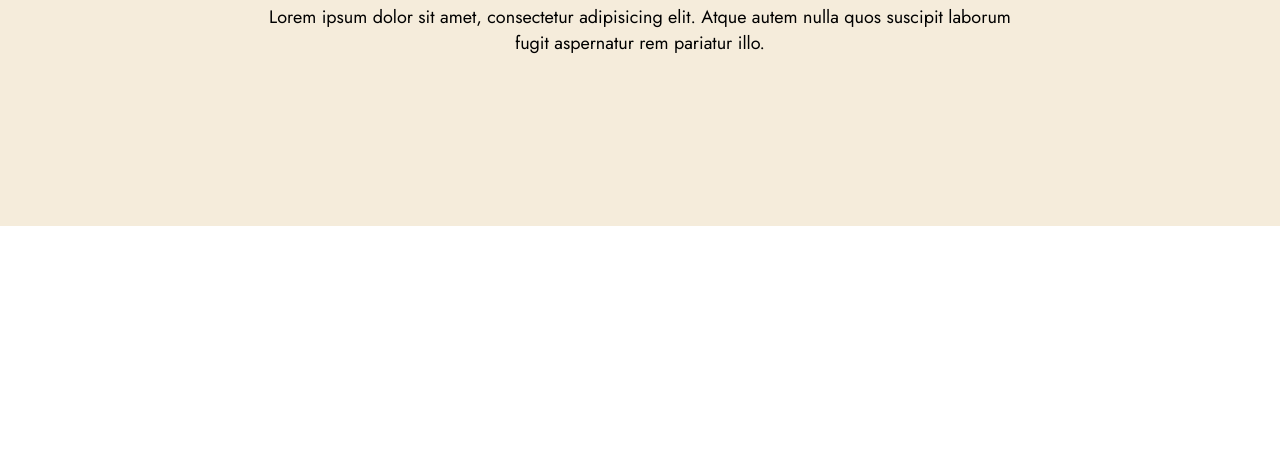
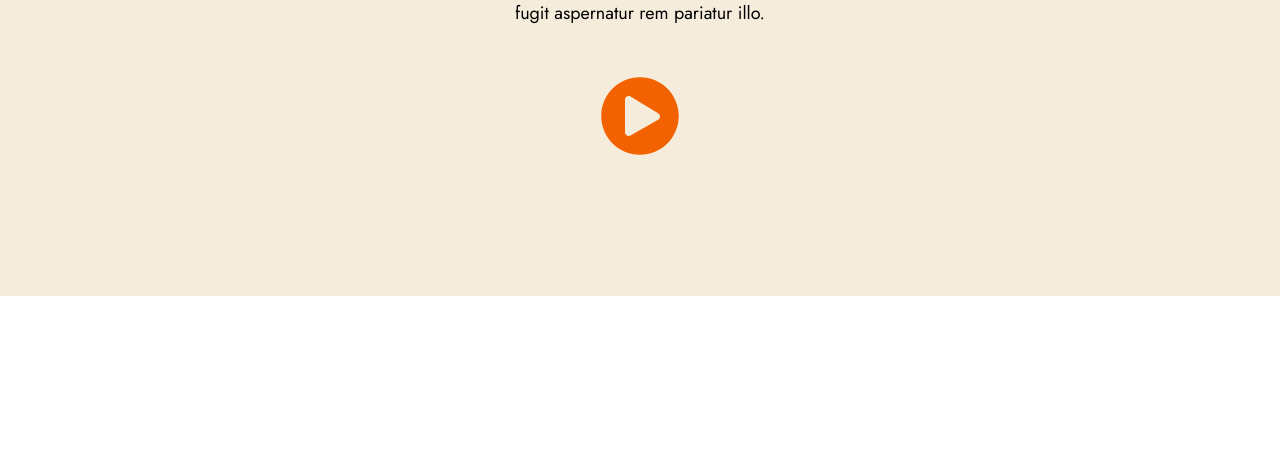
Before and after one commit to AlaminMJ/first-practices-project, a plain HTML site: page index.html in a window 1280 px wide. Shown: the part 337-800 px from the top of the page. Drawn offline with Linux system fonts and the light colour scheme.

Commit message:
add fontawsome icon

```diff
--- a/index.html
+++ b/index.html
@@ -34,6 +34,9 @@
                 <div class="content">
                     <h1>Do What You Love</h1>
                     <p>Lorem ipsum dolor sit amet, consectetur adipisicing elit. Atque autem nulla quos suscipit laborum fugit aspernatur rem pariatur illo.</p>
+                    <div class="play-icon">
+                        <i class="fas fa-play-circle"></i>
+                    </div>
                 </div>
 
             </div>
--- a/style.css
+++ b/style.css
@@ -64,7 +64,7 @@ header{
     color:#000000;
 }
 .header .container .content{
-    padding: 150px 0;
+    padding: 120px 0;
     text-align: center;
     width: 750px;
     margin: 0 auto;
@@ -74,6 +74,11 @@ header{
     color: #f26200;
 
 }
+.header .container .content .play-icon .fa-play-circle{
+    font-size: 80px;
+    color: #f26200;
+    margin-top: 50px;
+}
 .header .container .content p{
     margin-top: 20px;
     font-size: 18px;
```
